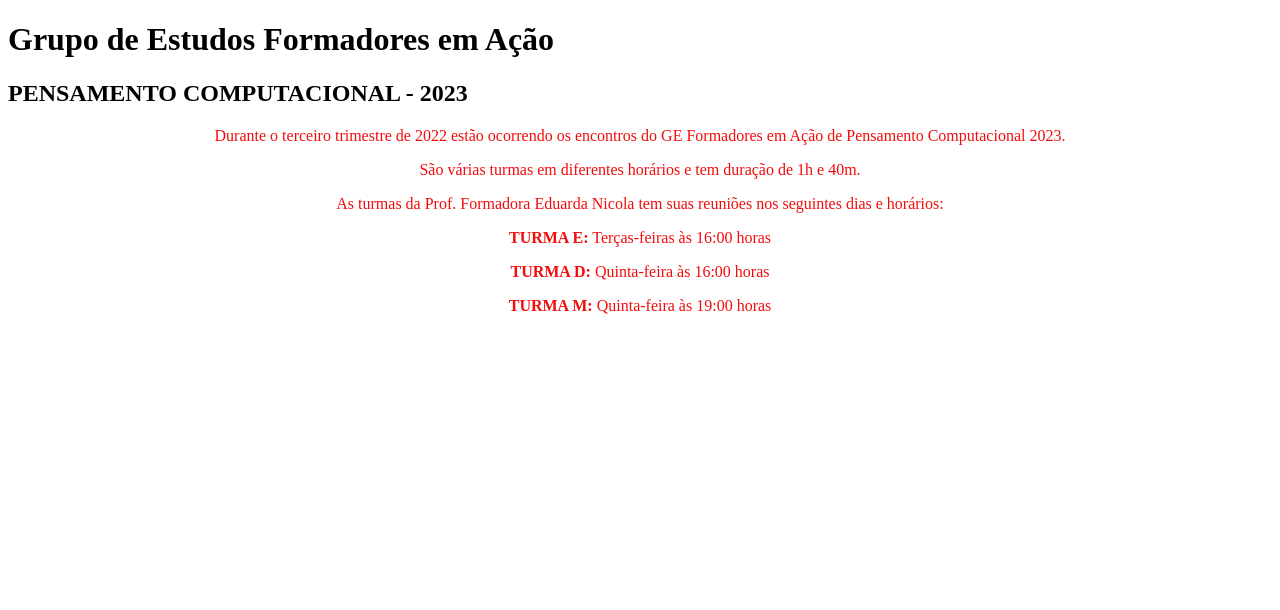
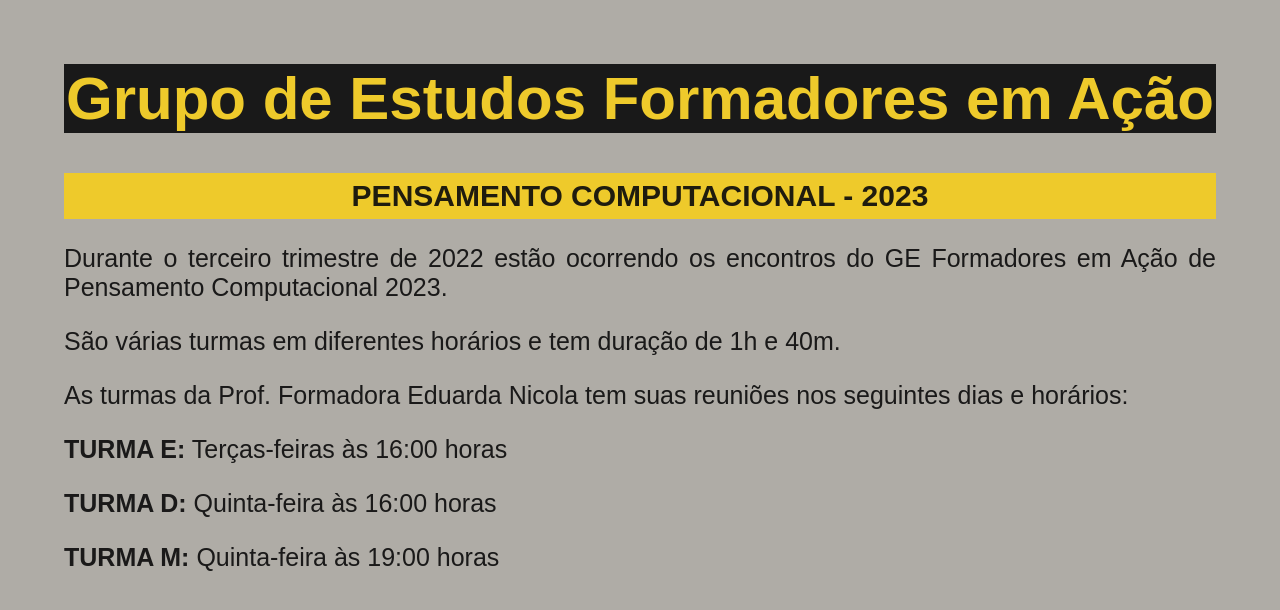
Before and after one commit to eduardanic/Prof_Eduarda_Turma_E, a plain HTML site: page index.html in a window 1280 px wide. Drawn offline with Linux system fonts and the light colour scheme.

Commit message:
Atualização de cores no projeto

```diff
--- a/style.css
+++ b/style.css
@@ -1,4 +1,29 @@
+body {
+    margin-top: 05%;
+    background-color: #8f8b83b6;
+    margin-left: 05%;
+    margin-right: 05%;
+    font-family: Arial, Helvetica, sans-serif;
+}
+
+h1 {
+    background-color: #0c0c0cea;
+    text-align: center;
+    font-size: 60px;
+    font-weight: bold;
+    color: rgb(238, 202, 43)
+}
+
+h2 {
+    color: #0c0c0cea;
+    background-color: rgb(238, 202, 43);
+    font-size: 30px;
+    text-align: center;
+    padding: 6px;
+}
+
 p {
-    color:rgb(243, 12, 12);
-    text-align: center;
+    text-align: justify;
+    font-size: 25px;
+    color: #0c0c0cea;
 }
```
Also changed, not shown: index.html (+1 -1 lines).
